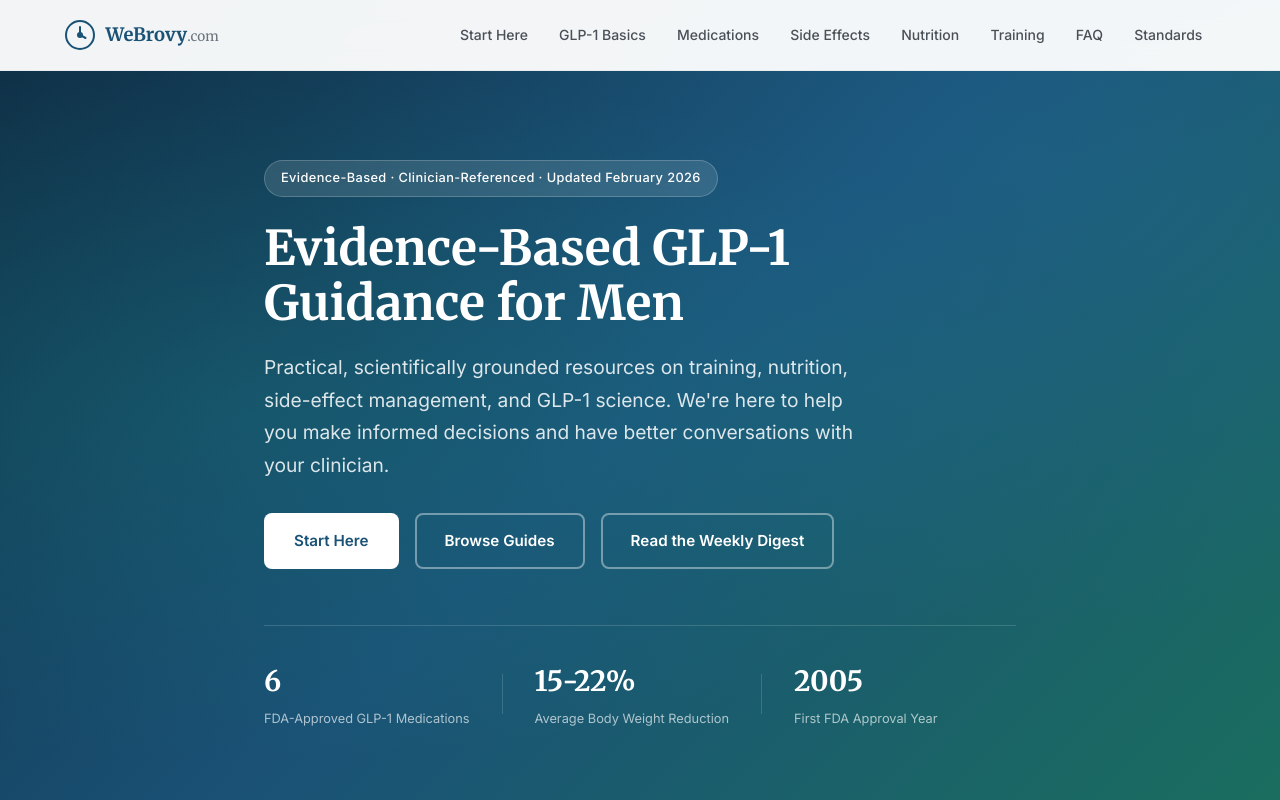
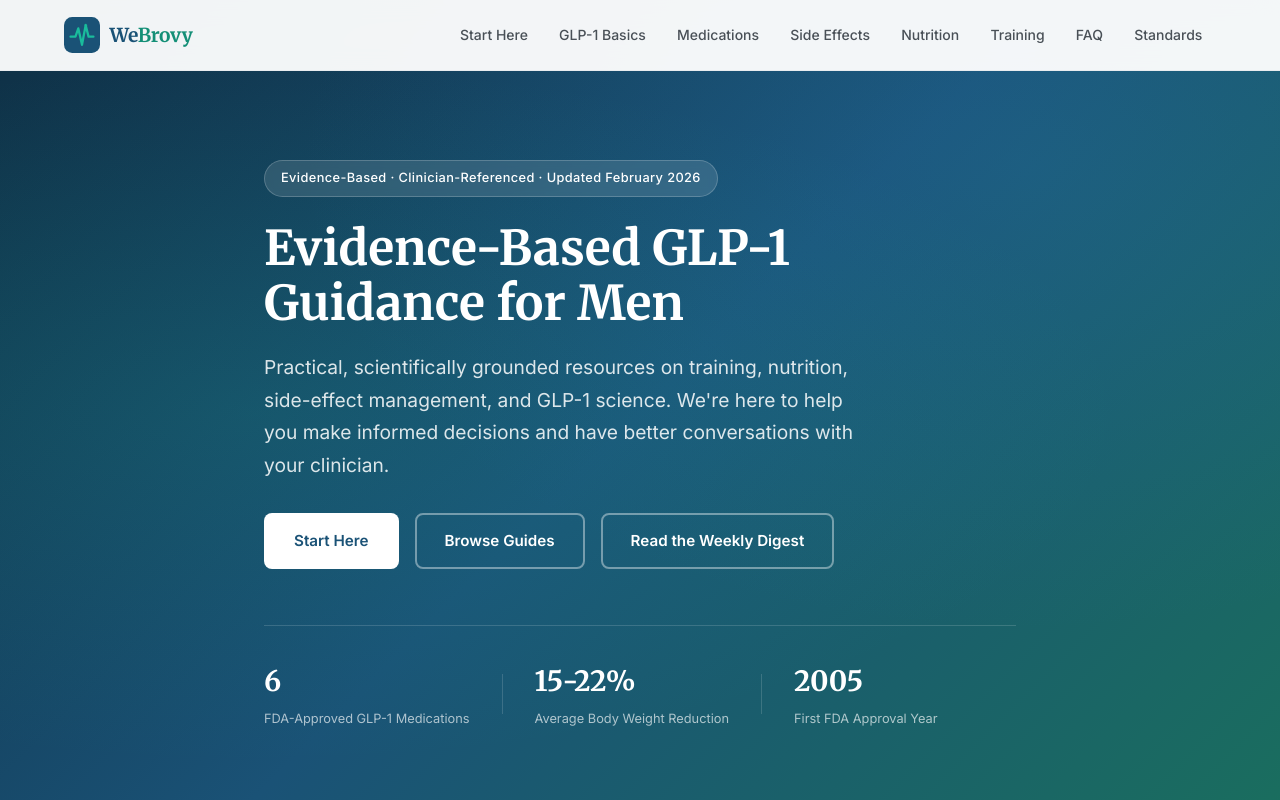
Before and after one commit to WeBrovy/webrovy.com, a plain HTML site: page index.html in a window 1280 px wide. Shown: the top 800 px of the page. Drawn offline with Linux system fonts and the light colour scheme.

Commit message:
Add WeBrovy pulse/vitality logo and favicon
- SVG icon: pulse line in teal on deep blue rounded square
- Wordmark: "We" in primary blue, "Brovy" in accent teal
- Favicon matches the icon mark
- Updated nav and footer branding to use new logo

Co-Authored-By: Claude Opus 4.6 <noreply@anthropic.com>

```diff
--- a/index.html
+++ b/index.html
@@ -8,6 +8,7 @@
   <link rel="preconnect" href="https://fonts.googleapis.com">
   <link rel="preconnect" href="https://fonts.gstatic.com" crossorigin>
   <link href="https://fonts.googleapis.com/css2?family=Inter:wght@300;400;500;600;700&family=Merriweather:wght@400;700&display=swap" rel="stylesheet">
+  <link rel="icon" type="image/svg+xml" href="favicon.svg">
   <link rel="stylesheet" href="styles.css">
 </head>
 <body>
@@ -16,12 +17,12 @@
   <nav class="nav" id="nav">
     <div class="nav-container">
       <a href="#" class="nav-logo">
-        <svg class="logo-icon" viewBox="0 0 32 32" fill="none" xmlns="http://www.w3.org/2000/svg">
-          <circle cx="16" cy="16" r="14" stroke="currentColor" stroke-width="2"/>
-          <path d="M16 8v8l5.5 3" stroke="currentColor" stroke-width="2" stroke-linecap="round"/>
-          <circle cx="16" cy="16" r="3" fill="currentColor"/>
+        <svg class="logo-icon" viewBox="0 0 44 44" fill="none" xmlns="http://www.w3.org/2000/svg">
+          <rect x="0" y="0" width="44" height="44" rx="10" fill="#1a5276"/>
+          <path d="M8 24 L14 24 L17.5 14 L22 34 L26.5 10 L30 24 L36 24" stroke="#1abc9c" stroke-width="2.8" stroke-linecap="round" stroke-linejoin="round" fill="none"/>
+          <circle cx="26.5" cy="10" r="2" fill="#1abc9c" opacity="0.4"/>
         </svg>
-        <span>WeBrovy<small>.com</small></span>
+        <span class="nav-wordmark">We<em>Brovy</em></span>
       </a>
       <button class="nav-toggle" id="navToggle" aria-label="Toggle navigation">
         <span></span><span></span><span></span>
@@ -1183,7 +1184,7 @@
     <div class="container">
       <div class="footer-content">
         <div class="footer-brand">
-          <span class="footer-logo">WeBrovy<small>.com</small></span>
+          <span class="footer-logo">We<em>Brovy</em><small>.com</small></span>
           <p>Evidence-based guidance for men using GLP-1 medications for weight management.</p>
         </div>
         <div class="footer-links">
--- a/styles.css
+++ b/styles.css
@@ -147,6 +147,19 @@ img {
   text-decoration: none;
 }
 
+.nav-wordmark {
+  font-family: var(--font-heading);
+  font-weight: 700;
+  font-size: 1.2rem;
+  color: var(--primary);
+  letter-spacing: -0.3px;
+}
+
+.nav-wordmark em {
+  font-style: normal;
+  color: var(--accent);
+}
+
 .nav-logo small {
   font-weight: 400;
   color: var(--gray-600);
@@ -154,9 +167,9 @@ img {
 }
 
 .logo-icon {
-  width: 32px;
-  height: 32px;
-  color: var(--primary);
+  width: 36px;
+  height: 36px;
+  flex-shrink: 0;
 }
 
 .nav-links {
@@ -1205,6 +1218,12 @@ img {
   color: var(--white);
   margin-bottom: 0.75rem;
   display: block;
+  letter-spacing: -0.3px;
+}
+
+.footer-logo em {
+  font-style: normal;
+  color: var(--accent-light);
 }
 
 .footer-logo small {
```
Also changed, not shown: favicon.svg (added), logo.svg (added).
